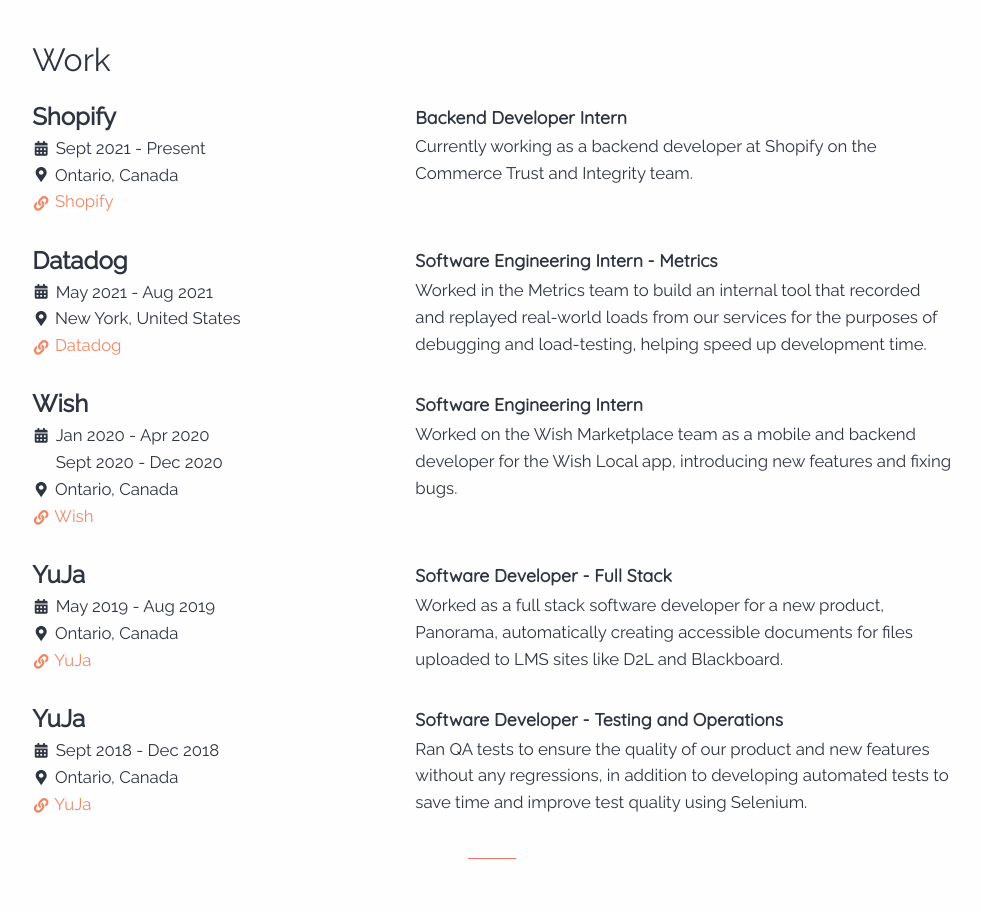
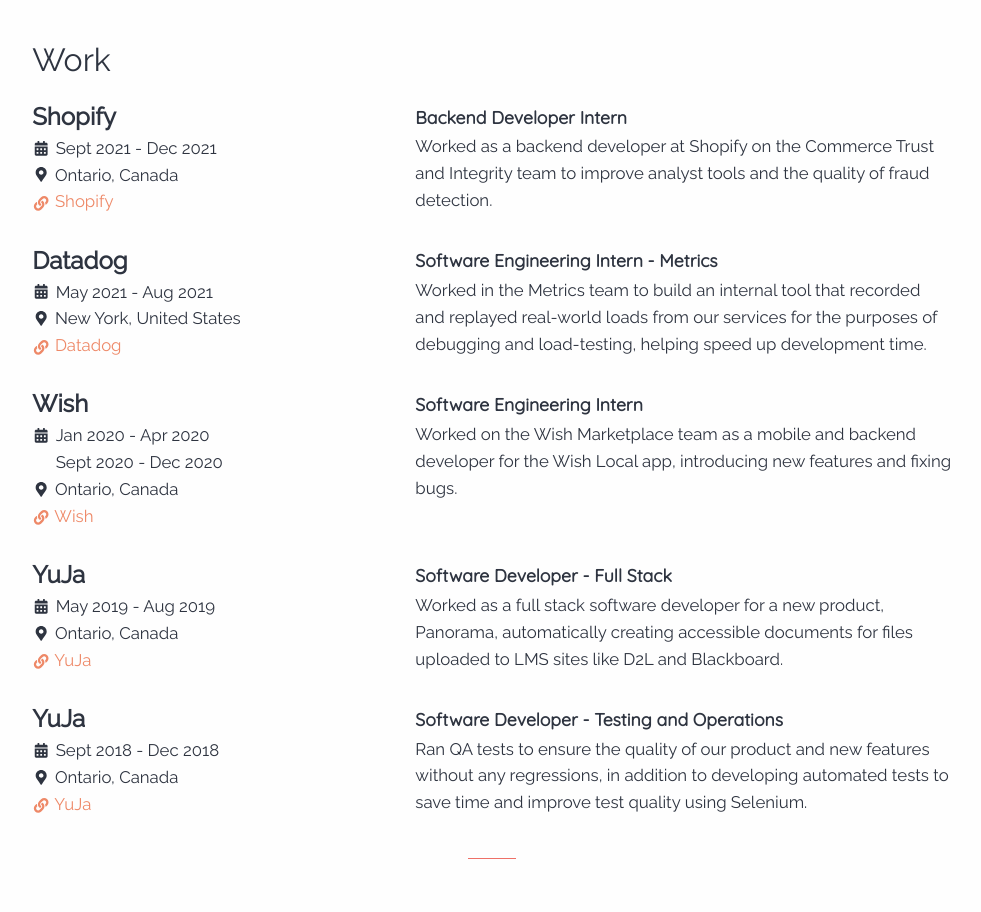
Before and after one commit to ClementTsang/clementtsang.github.io, a Vue app: page / in a window 1280 px wide. Shown: the part 1000-1912 px from the top of the page, without its empty margins (148-1129 px from the left). Built offline with nearby package versions, Linux system fonts and the light colour scheme.

Commit message:
Update experience

```diff
--- a/src/components/Experience.vue
+++ b/src/components/Experience.vue
@@ -8,9 +8,9 @@
         <p class="subtitle">Work</p>
         <WorkInfo
           entry-title="Shopify"
-          :date-range="['Sept 2021 - Present']"
+          :date-range="['Sept 2021 - Dec 2021']"
           job-position="Backend Developer Intern"
-          job-description="Currently working as a backend developer at Shopify on the Commerce Trust and Integrity team."
+          job-description="Worked as a backend developer at Shopify on the Commerce Trust and Integrity team to improve analyst tools and the quality of fraud detection."
           job-location="Ontario, Canada"
           job-website="https://www.shopify.ca/"
           job-website-name="Shopify"
```
